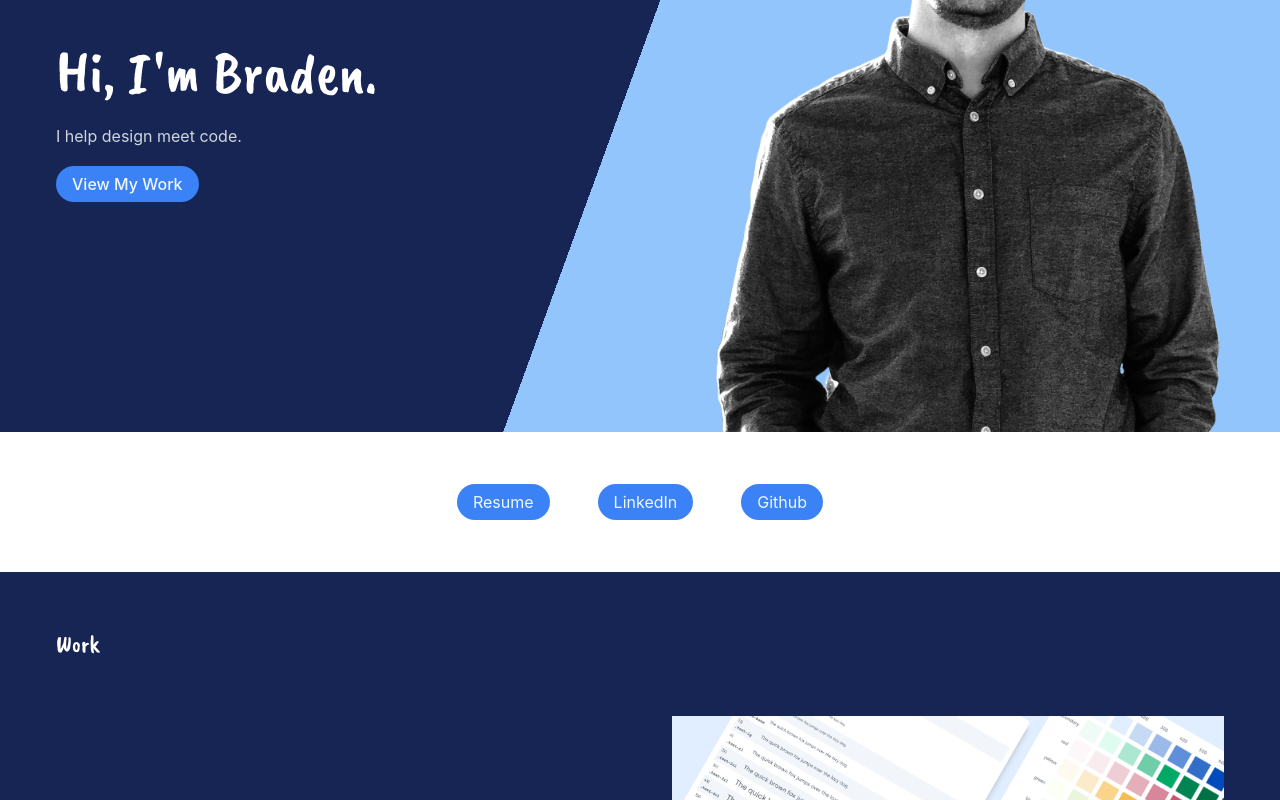
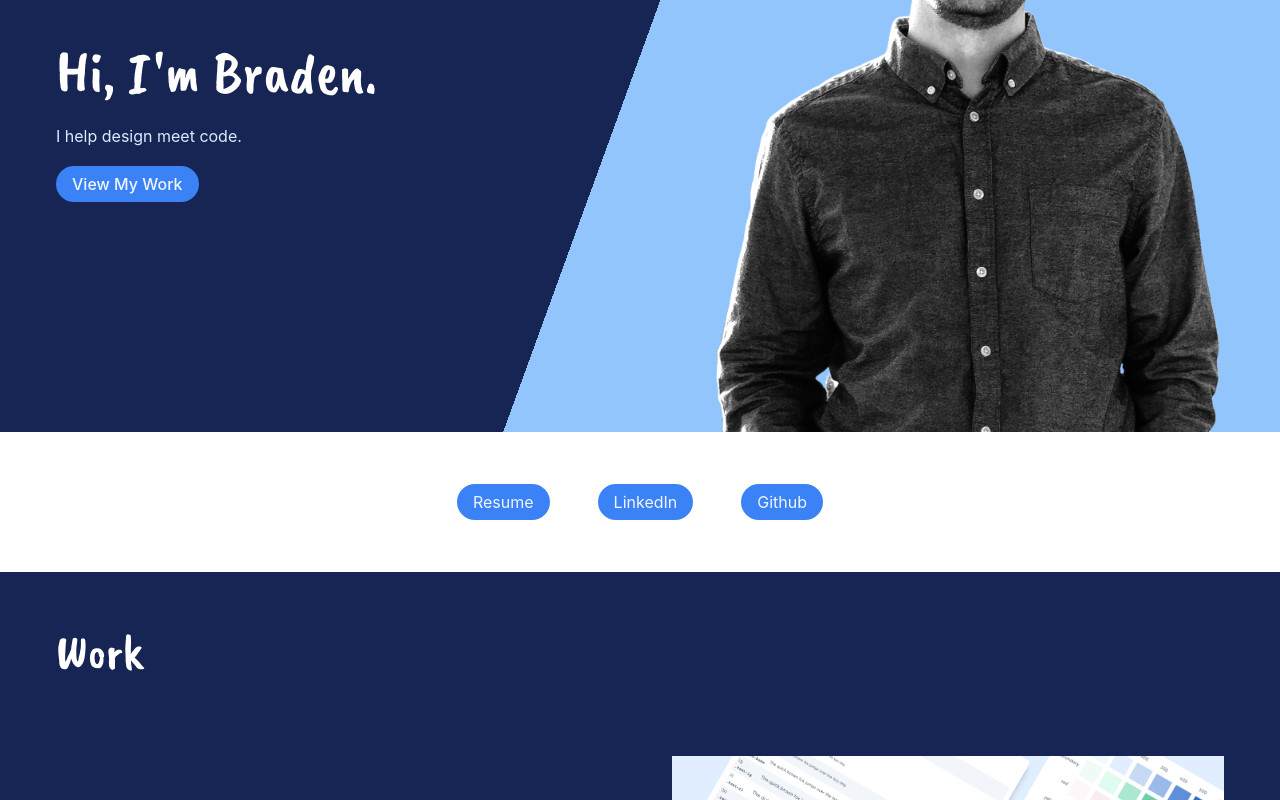
Before and after one commit to bradenfrazer/portfolio, a React (Vite) app: page / in a window 1280 px wide. Shown: the part 320-1120 px from the top of the page. Built offline with nearby package versions, Linux system fonts and the light colour scheme.

Commit message:
typography tweaks

```diff
--- a/src/components/Section.tsx
+++ b/src/components/Section.tsx
@@ -27,7 +27,11 @@ export const Section = (props: SectionProps) => {
   return (
     <section className={cx(sectionClasses({ variant }), className)}>
       <Container className={cx("prose group-[.text-light]:prose-invert")}>
-        {title && <h2 id={title.toLowerCase()}>{title}</h2>}
+        {title && (
+          <h2 id={title.toLowerCase()} className="text-4xl md:text-5xl">
+            {title}
+          </h2>
+        )}
         <div
           className={cx(
             "flex w-full flex-col items-center justify-between gap-x-16 md:flex-row [&>*]:flex-1",
--- a/tailwind.config.js
+++ b/tailwind.config.js
@@ -3,15 +3,25 @@ export default {
   content: ["./index.html", "./src/**/*.{js,ts,jsx,tsx}"],
   theme: {
     extend: {
-      typography: {
+      typography: ({ theme }) => ({
         DEFAULT: {
           css: {
             "h1, h2": {
               fontFamily: "'Caveat Brush', sans-serif",
             },
+            p: {
+              color: theme("colors.blue.950"),
+            },
           },
         },
-      },
+        invert: {
+          css: {
+            p: {
+              color: theme("colors.blue.100"),
+            },
+          },
+        },
+      }),
     },
   },
   plugins: [require("@tailwindcss/typography")],
```
